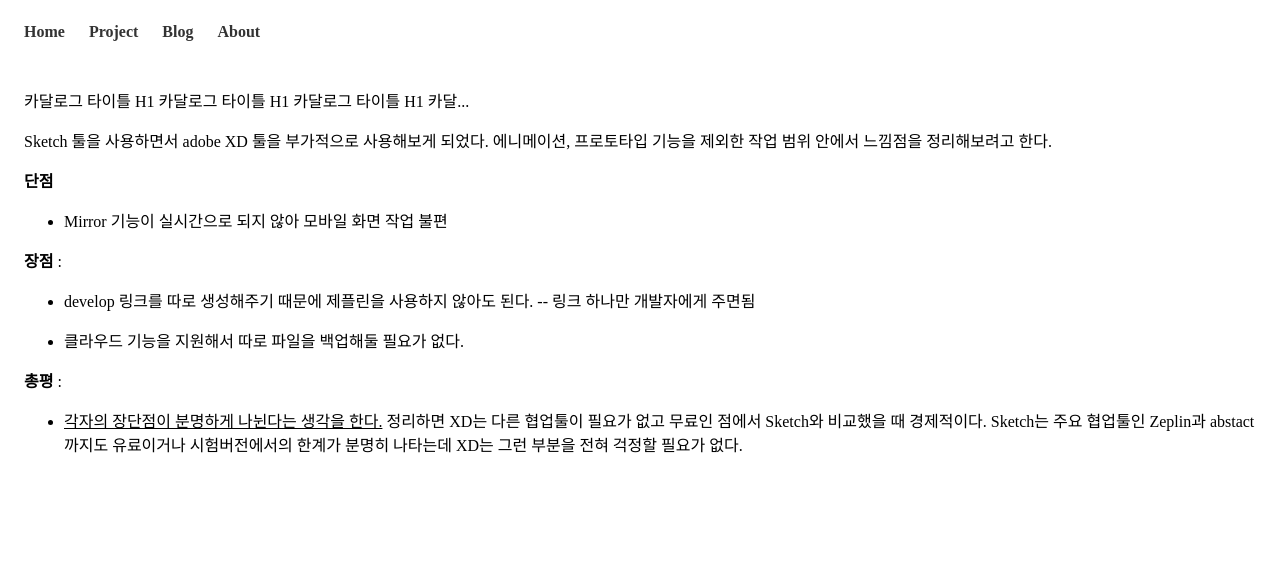
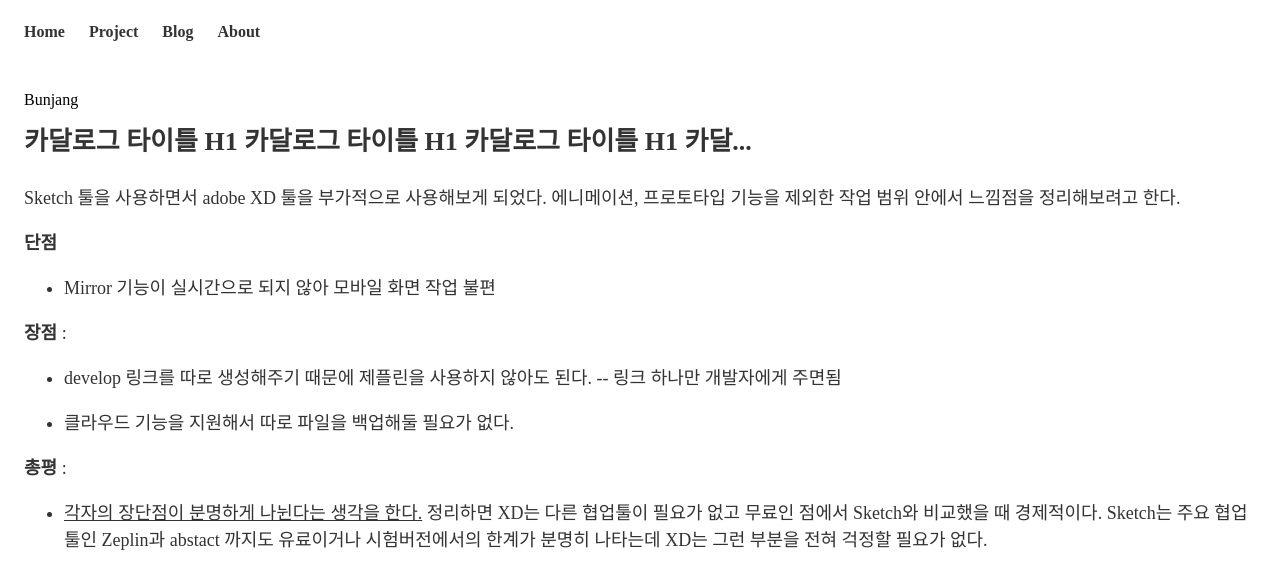
Before and after one commit to somzero/zelog, a Gatsby site: page /post/Post-1/hello/ in a window 1280 px wide. Built offline with nearby package versions, Linux system fonts and the light colour scheme; Gatsby itself is replaced by a stand-in of ours.

Commit message:
update sub title

```diff
--- a/src/assets/css/post.css
+++ b/src/assets/css/post.css
@@ -29,3 +29,15 @@
     font-weight: bold;
   }
 } */
+
+.post__template__title {
+  font-size: 26px;
+  font-weight: bold;
+  color: #333;
+  margin: 10px 0 24px 0;
+}
+
+.post__template__contents {
+  font-size: 18px;
+  color: #333;
+}
--- a/src/assets/css/reset.css
+++ b/src/assets/css/reset.css
@@ -1,4 +1,5 @@
 body {
   padding: 0;
   margin: 0;
+  line-height: 1.5;
 }
--- a/src/pages/index.js
+++ b/src/pages/index.js
@@ -26,9 +26,10 @@
                 }}
               />
             </div>
-            <div className="post__sub__title">catalouge-type</div>
-
             <div className="post__text__box">
+              <div className="post__sub__title">
+                {node.frontmatter.catalougeType}
+              </div>
               <div className="post__title">{node.frontmatter.title}</div>
               <div className="post__box__description">{node.excerpt}</div>
             </div>
@@ -50,6 +51,7 @@
           id
           frontmatter {
             title
+            catalougeType
             featuredImage {
               childImageSharp {
                 fluid {
--- a/src/post/Post-1/hello.md
+++ b/src/post/Post-1/hello.md
@@ -2,6 +2,7 @@
 title: 카달로그 타이틀 H1 카달로그 타이틀 H1 카달로그 타이틀 H1 카달...
 publishedAt: 2019-07-11
 featuredImage: ./test.jpg
+catalougeType: Bunjang
 ---
 
 Sketch 툴을 사용하면서 adobe XD 툴을 부가적으로 사용해보게 되었다.
--- a/src/templates/post.js
+++ b/src/templates/post.js
@@ -9,6 +9,7 @@
   return (
     <Layout>
       <div class="post__template">
+        <div class="post__sub__title">{post.frontmatter.catalougeType}</div>
         <div class="post__template__title">{post.frontmatter.title}</div>
         <div
           class="post__template__contents"
@@ -25,6 +26,7 @@
       html
       frontmatter {
         title
+        catalougeType
       }
     }
   }
```
